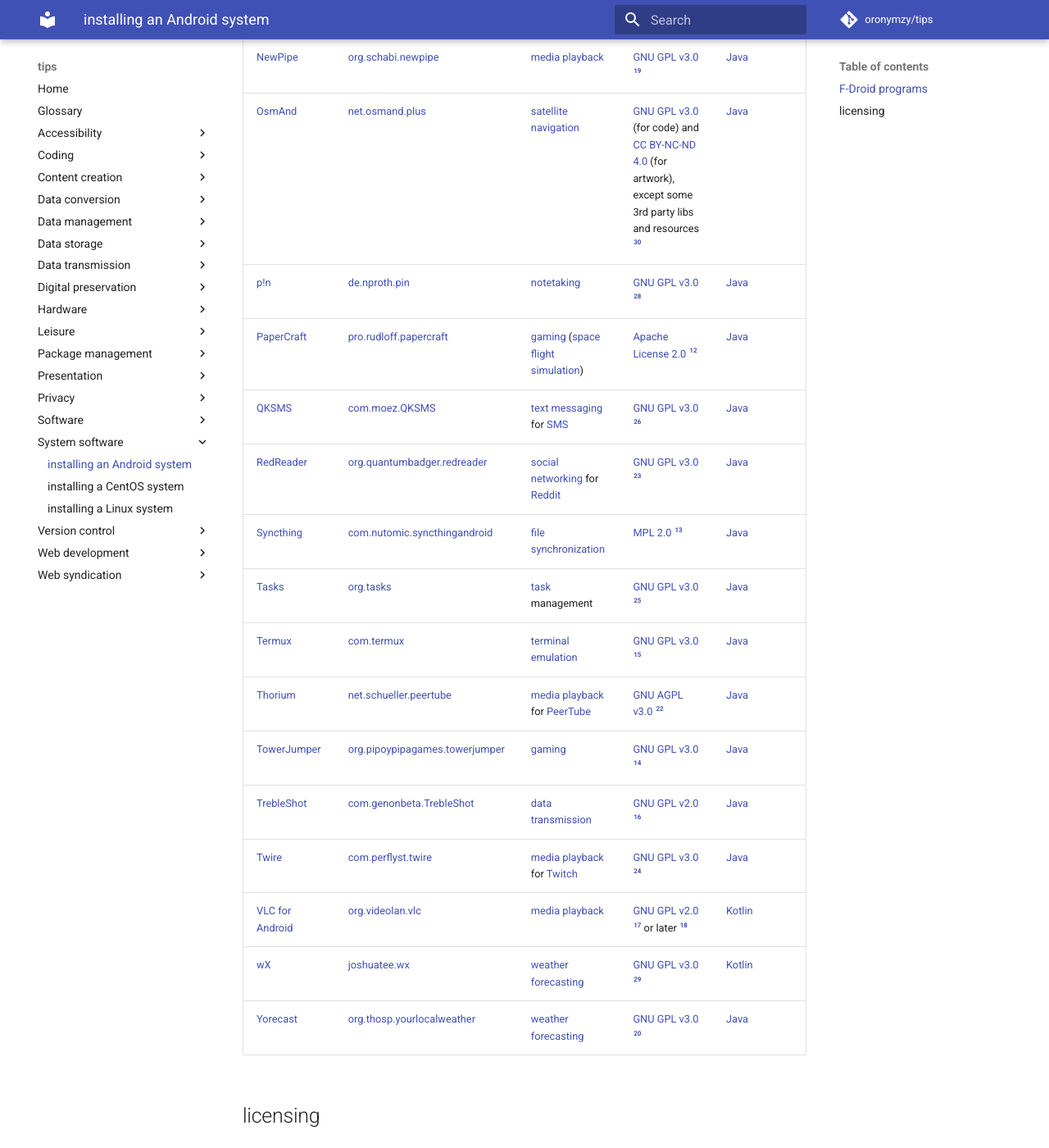
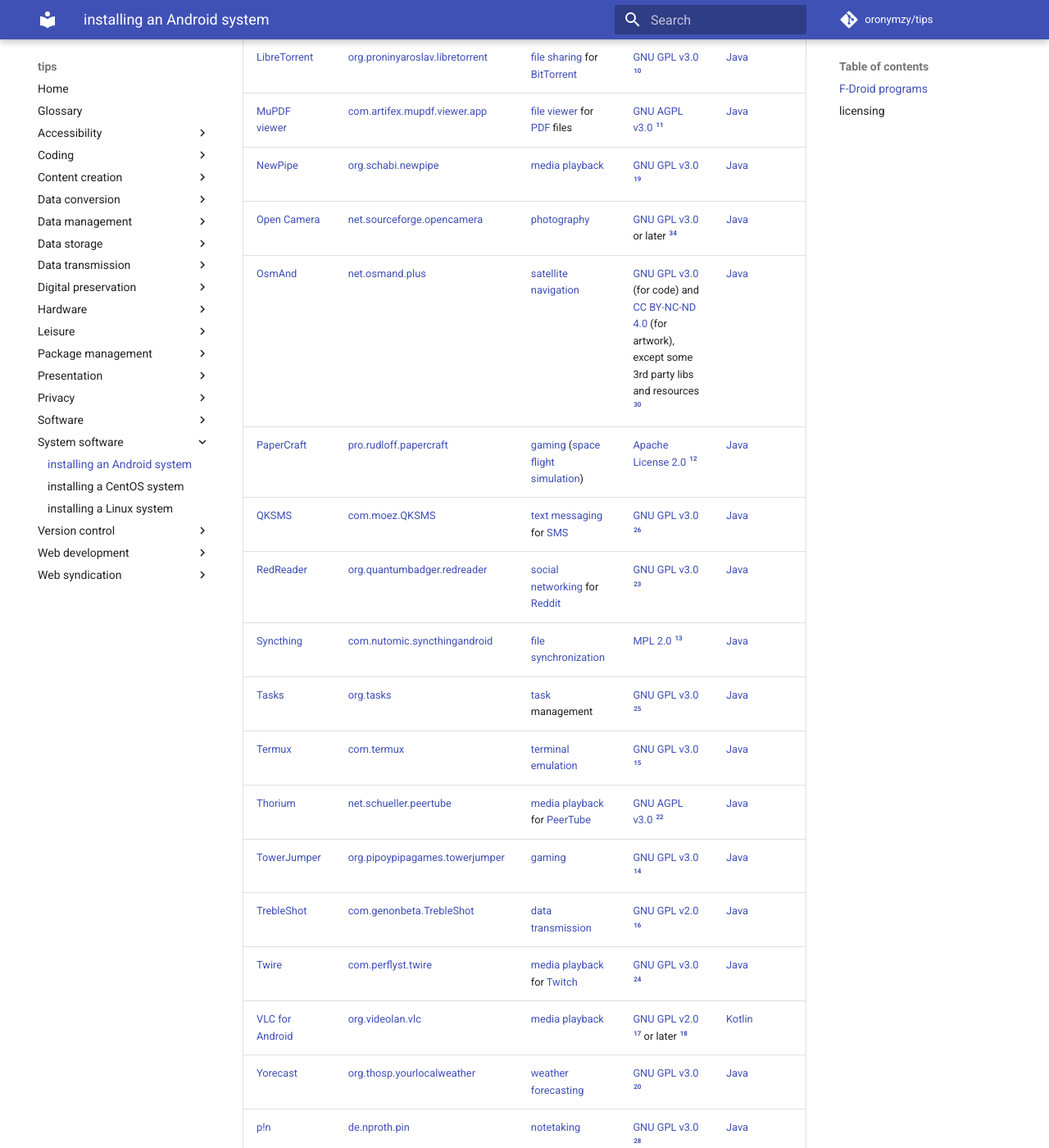
Before and after one commit to oronymzy/tips, an MkDocs documentation site: the page built from docs/insAdrs.md, in a window 1280 px wide and 1400 px high, scrolled down 1234 px. Shown: the whole window at 82% size. Built offline with MkDocs 1.6.1 and Material for MkDocs 9.7.7, drawn with Linux system fonts in a browser that asks for light colours; comment, search, counter and statistics services are not loaded; some of the changed text lies outside the part shown.

Commit message:
Add 3 table rows
Add 'Aard 2', 'Anuto TD', and 'Open Camera' table rows, with hyperlinks
and footnotes.

```diff
--- a/docs/insAdrs.md
+++ b/docs/insAdrs.md
@@ -4,8 +4,10 @@
 
 | program name         | F-Droid package                   | program category                     | licensing                                         | predominant programming language
 |:---------------------|:----------------------------------|:-------------------------------------|:--------------------------------------------------|:-
+| [Aard 2]             | [itkach.aard2]                    | [dictionary] reading                 | [GNU GPL v3.0] [^insAdrs32]                       | [Java]
 | [Amaze File Manager] | [com.amaze.filemanager]           | [file management]                    | [GNU GPL v3.0] [^insAdrs1]                        | [Java]
 | [AntennaPod]         | [de.danoeh.antennapod]            | [news aggregation] for [podcasts]    | [MIT License] [^insAdrs2]                         | [Java]
+| [Anuto TD]           | [ch.logixisland.anuto]            | [gaming] ([tower defense])           | [GNU GPL v2.0] [^insAdrs33]                       | [Java]
 | [Audio Recorder]     | [com.github.axet.audiorecorder]   | [audio recording]                    | [GNU GPL v3.0] [^insAdrs3]                        | [Java]
 | [Barcode Scanner]    | [com.google.zxing.client.android] | [barcode reading]                    | [Apache License 2.0] [^insAdrs4]                  | [Java]
 | [DroidFish]          | [org.petero.droidfish]            | [gaming] ([chess])                   | [GNU GPL v3.0] [^insAdrs27]                       | [Java]
@@ -19,8 +21,8 @@
 | [LibreTorrent]       | [org.proninyaroslav.libretorrent] | [file sharing] for [BitTorrent]      | [GNU GPL v3.0] [^insAdrs10]                       | [Java]
 | [MuPDF viewer]       | [com.artifex.mupdf.viewer.app]    | [file viewer] for [PDF] files        | [GNU AGPL v3.0] [^insAdrs11]                      | [Java]
 | [NewPipe]            | [org.schabi.newpipe]              | [media playback]                     | [GNU GPL v3.0] [^insAdrs19]                       | [Java]
+| [Open Camera]        | [net.sourceforge.opencamera]      | [photography]                        | [GNU GPL v3.0] or later [^insAdrs34]              | [Java]
 | [OsmAnd]             | [net.osmand.plus]                 | [satellite navigation]               | [GNU GPL v3.0] (for code) and [CC BY-NC-ND 4.0] (for artwork), except some 3rd party libs and resources [^insAdrs30] | [Java]
-| [p!n]                | [de.nproth.pin]                   | [notetaking]                         | [GNU GPL v3.0] [^insAdrs28]                       | [Java]
 | [PaperCraft]         | [pro.rudloff.papercraft]          | [gaming] ([space flight simulation]) | [Apache License 2.0] [^insAdrs12]                 | [Java]
 | [QKSMS]              | [com.moez.QKSMS]                  | [text messaging] for [SMS]           | [GNU GPL v3.0] [^insAdrs26]                       | [Java]
 | [RedReader]          | [org.quantumbadger.redreader]     | [social networking] for [Reddit]     | [GNU GPL v3.0] [^insAdrs23]                       | [Java]
@@ -32,12 +34,15 @@
 | [TrebleShot]         | [com.genonbeta.TrebleShot]        | [data transmission]                  | [GNU GPL v2.0] [^insAdrs16]                       | [Java]
 | [Twire]              | [com.perflyst.twire]              | [media playback] for [Twitch]        | [GNU GPL v3.0] [^insAdrs24]                       | [Java]
 | [VLC for Android]    | [org.videolan.vlc]                | [media playback]                     | [GNU GPL v2.0] [^insAdrs17] or later [^insAdrs18] | [Kotlin]
+| [Yorecast]           | [org.thosp.yourlocalweather]      | [weather forecasting]                | [GNU GPL v3.0] [^insAdrs20]                       | [Java]
+| [p!n]                | [de.nproth.pin]                   | [notetaking]                         | [GNU GPL v3.0] [^insAdrs28]                       | [Java]
 | [wX]                 | [joshuatee.wx]                    | [weather forecasting]                | [GNU GPL v3.0] [^insAdrs29]                       | [Kotlin]
-| [Yorecast]           | [org.thosp.yourlocalweather]      | [weather forecasting]                | [GNU GPL v3.0] [^insAdrs20]                       | [Java]
 
+[Aard 2]: http://aarddict.org/
 [Amaze File Manager]: https://github.com/TeamAmaze/AmazeFileManager
 [Android]: https://en.wikipedia.org/wiki/Android_(operating_system)
 [AntennaPod]: http://antennapod.org/
+[Anuto TD]: https://github.com/reloZid/android-anuto
 [Apache License 2.0]: https://choosealicense.com/licenses/apache-2.0/
 [Audio Recorder]: https://gitlab.com/axet/android-audio-recorder
 [Barcode Scanner]: https://github.com/zxing/zxing
@@ -62,6 +67,7 @@
 [MPL 2.0]: https://www.mozilla.org/en-US/MPL/2.0/
 [MuPDF viewer]: https://git.ghostscript.com/?p=mupdf-android-viewer.git;a=summary
 [NewPipe]: https://newpipe.schabi.org/
+[Open Camera]: https://opencamera.sourceforge.io/
 [OsmAnd]: https://osmand.net/
 [PDF]: https://en.wikipedia.org/wiki/PDF
 [PaperCraft]: https://github.com/Rudloff/PaperCraft
@@ -107,10 +115,12 @@
 [file viewer]: https://en.wikipedia.org/wiki/File_viewer
 [fr.gouv.etalab.mastodon]: https://f-droid.org/en/packages/fr.gouv.etalab.mastodon/
 [gaming]: https://en.wikipedia.org/wiki/Video_game
+[itkach.aard2]: https://f-droid.org/en/packages/itkach.aard2/
 [joshuatee.wx]: https://f-droid.org/en/packages/joshuatee.wx/
 [media playback]: https://en.wikipedia.org/wiki/Media_player_(software)
 [net.osmand.plus]: https://f-droid.org/en/packages/net.osmand.plus/
 [net.schueller.peertube]: https://f-droid.org/en/packages/net.schueller.peertube/
+[net.sourceforge.opencamera]: https://f-droid.org/en/packages/net.sourceforge.opencamera/
 [news aggregation]: https://en.wikipedia.org/wiki/News_aggregator
 [notetaking]: https://en.wikipedia.org/wiki/Comparison_of_notetaking_software
 [offline reading]: https://en.wikipedia.org/wiki/Offline_reader
@@ -125,6 +135,7 @@
 [org.thosp.yourlocalweather]: https://f-droid.org/en/packages/org.thosp.yourlocalweather/
 [org.videolan.vlc]: https://f-droid.org/en/packages/org.videolan.vlc/
 [p!n]: https://github.com/nproth/pin
+[photography]: https://en.wikipedia.org/wiki/Photography
 [podcasts]: https://en.wikipedia.org/wiki/Podcast
 [pro.rudloff.papercraft]: https://f-droid.org/en/packages/pro.rudloff.papercraft/
 [satellite navigation]: https://en.wikipedia.org/wiki/Satellite_navigation
```
Also changed, not shown: other parts of docs/insAdrs.md (+6 -0 lines).
